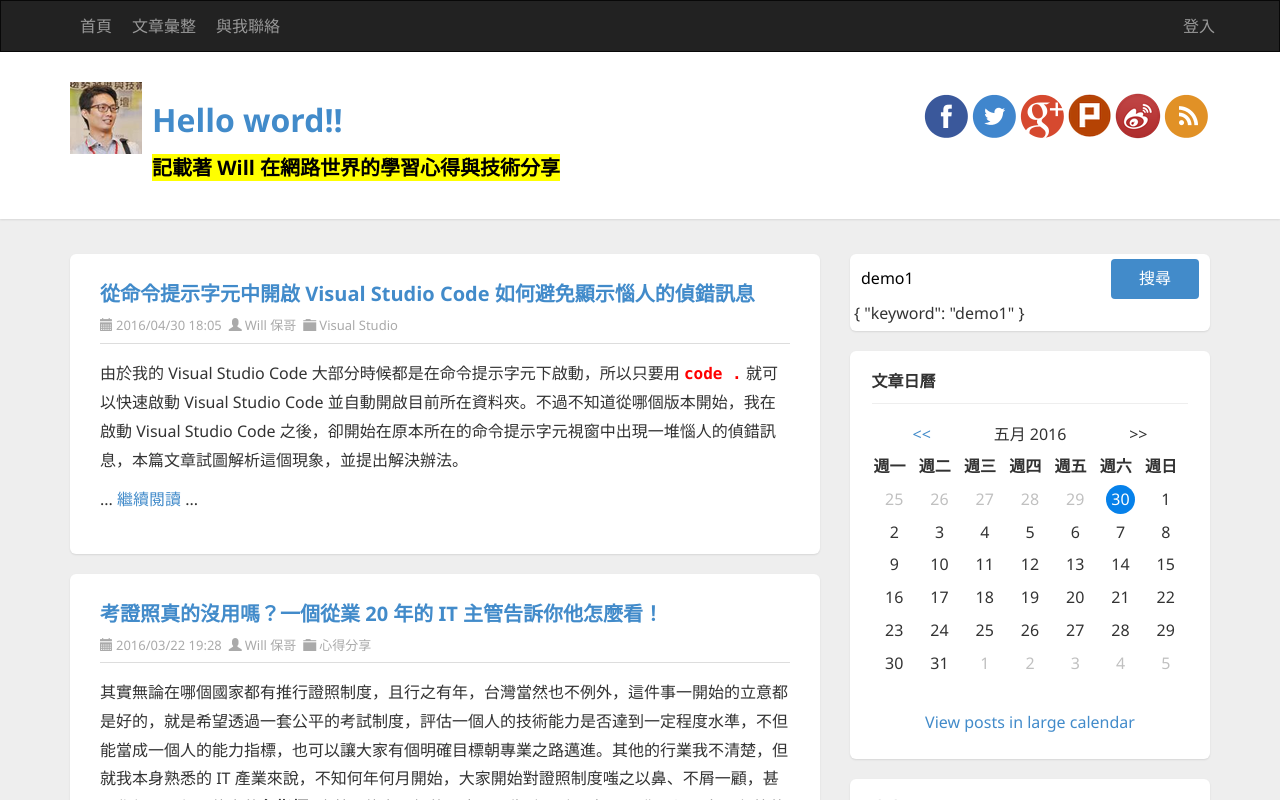
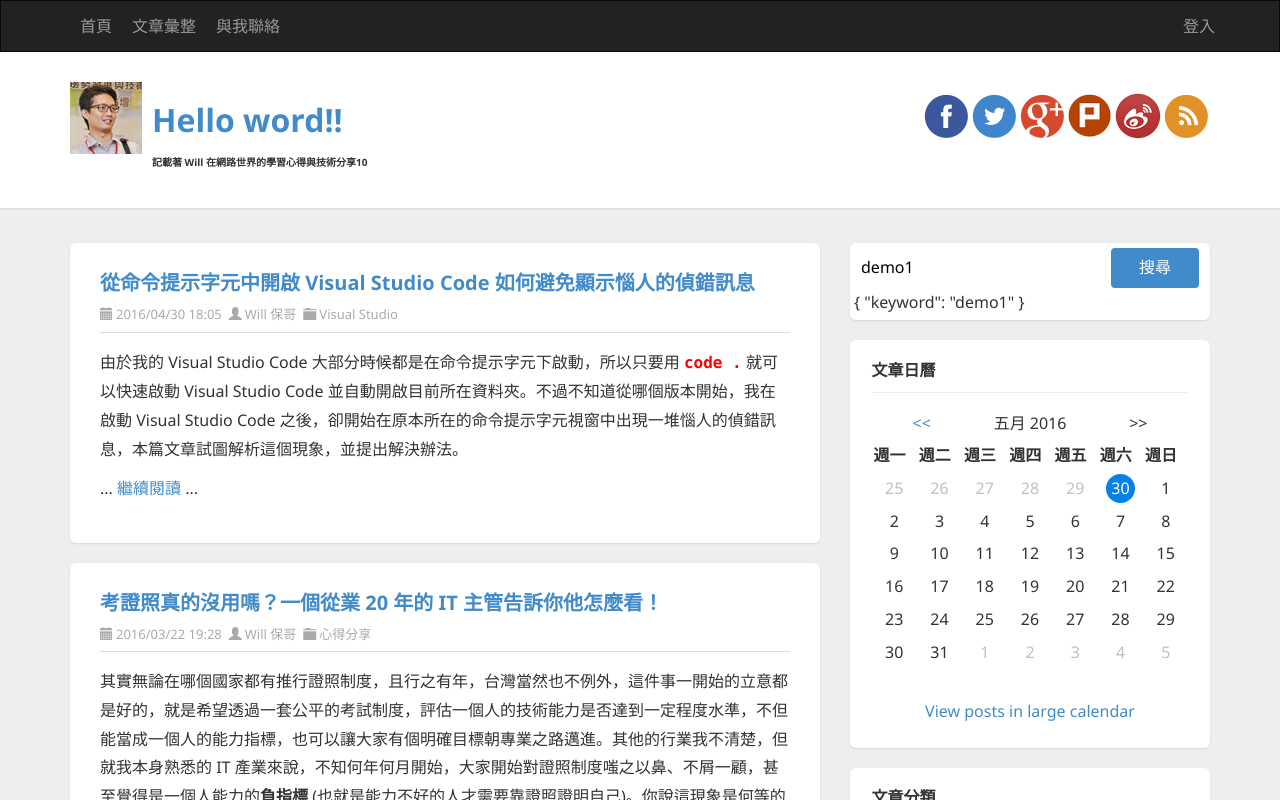
Before and after one commit to j1202748/temp01, an Angular app: page / in a window 1280 px wide. Shown: the top 800 px of the page. Built offline with nearby package versions, Linux system fonts and the light colour scheme.

Commit message:
ngStyle 不建議的寫法

```diff
--- a/src/app/header/header.component.html
+++ b/src/app/header/header.component.html
@@ -29,7 +29,7 @@
 
       <div class="pull-left">
         <h1><a href="http://blog.miniasp.com/">{{ sitename }}</a></h1>
-        <h3 [innerHTML]="sitetitle"></h3>
+        <h3 [ngStyle]="{'font-size': counter + 'px'}">{{sitetitle}}{{counter}}</h3>
       </div>
 
       <div id="social-icons" class="pull-right social-icon">
--- a/src/app/header/header.component.ts
+++ b/src/app/header/header.component.ts
@@ -9,7 +9,9 @@
 
   sitename ='Hello word!!';
   sitelogo="/assets/images/logo.png";
-  sitetitle="<mark>記載著 Will 在網路世界的學習心得與技術分享</mark>"; //innerHTML
+  sitetitle="記載著 Will 在網路世界的學習心得與技術分享"; //innerHTML
+
+  counter=10;
 
   constructor() { }
 
@@ -22,6 +24,7 @@
 
   //click事件
   changename($event: MouseEvent){
+    this.counter++;
     console.log($event);
     if($event.ctrlKey){
       this.sitename="The Will Will Web";
```
